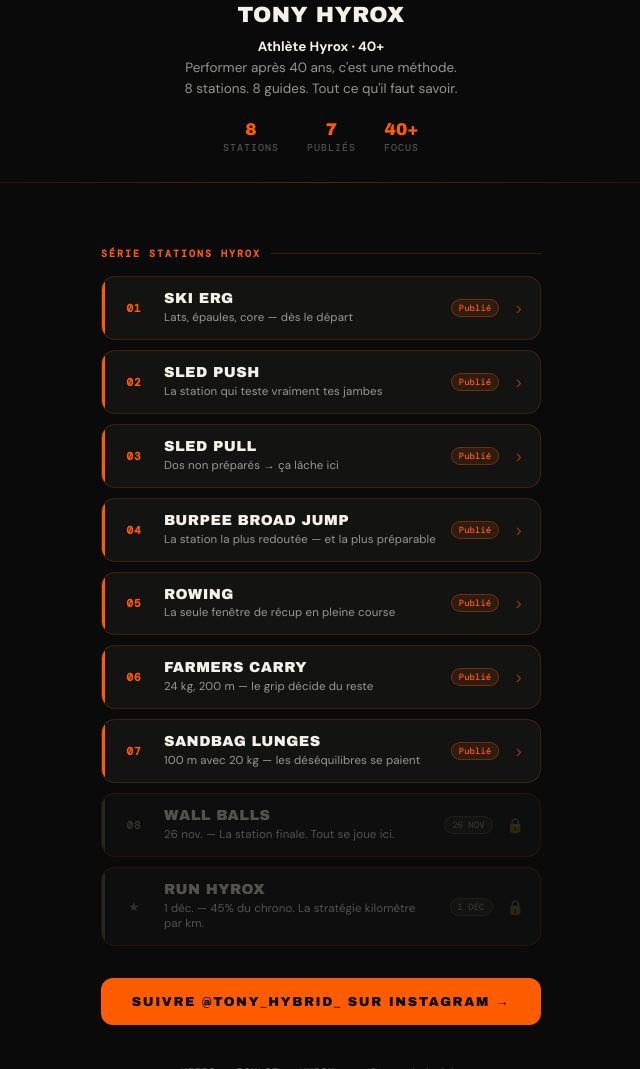
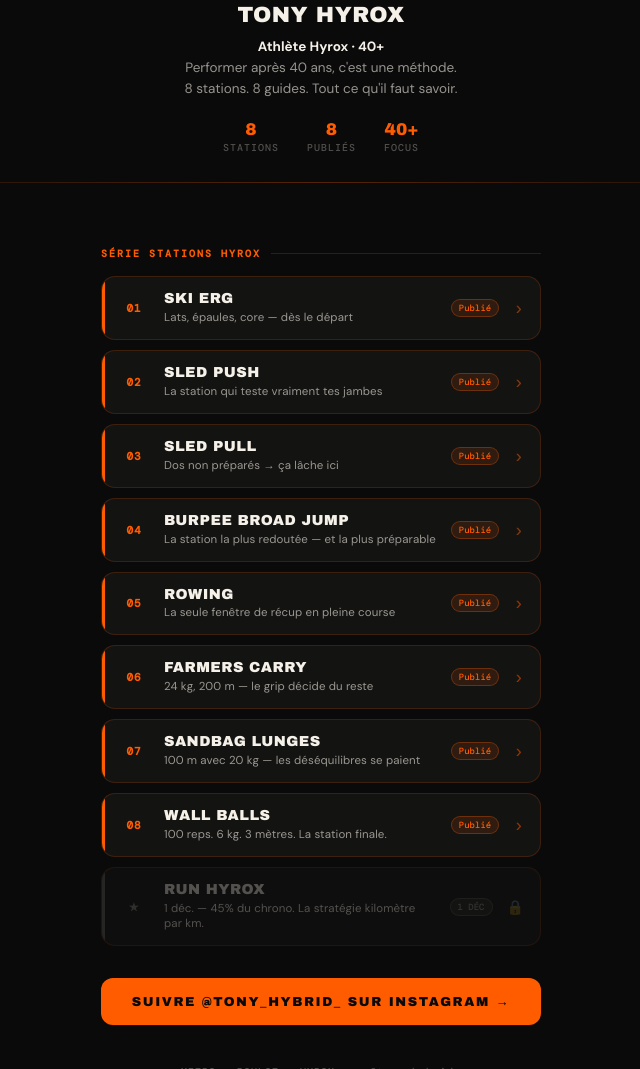
Before and after one commit to tonejay62/instagram-carousels, a plain HTML site: page index.html in a window 1280 px wide. Shown: the part 168-1237 px from the top of the page, without its empty margins (319-959 px from the left). Drawn offline with nearby package versions, Linux system fonts and the light colour scheme; a web font is replaced by a local one.

Commit message:
Link-in-bio : Station 8 Wall Balls publiée
Co-Authored-By: Claude Sonnet 4.6 <noreply@anthropic.com>
Claude-Session: https://claude.ai/code/session_019UE2t23dcawCgERqmJdE9H

```diff
--- a/index.html
+++ b/index.html
@@ -273,7 +273,7 @@
       <div class="stat-l">Stations</div>
     </div>
     <div class="stat">
-      <div class="stat-n">7</div>
+      <div class="stat-n">8</div>
       <div class="stat-l">Publiés</div>
     </div>
     <div class="stat">
@@ -358,15 +358,15 @@
     <div class="card-arrow">›</div>
   </a>
 
-  <div class="card locked">
+  <a class="card" href="https://www.instagram.com/p/DgMvZqYihu2/" target="_blank" rel="noopener">
     <div class="card-num">08</div>
     <div class="card-body">
       <div class="card-title">Wall Balls</div>
-      <div class="card-sub">26 nov. — La station finale. Tout se joue ici.</div>
+      <div class="card-sub">100 reps. 6 kg. 3 mètres. La station finale.</div>
     </div>
-    <div class="card-badge soon">26 NOV</div>
-    <div class="card-lock">🔒</div>
-  </div>
+    <div class="card-badge">Publié</div>
+    <div class="card-arrow">›</div>
+  </a>
 
   <div class="card locked">
     <div class="card-num">★</div>
```
